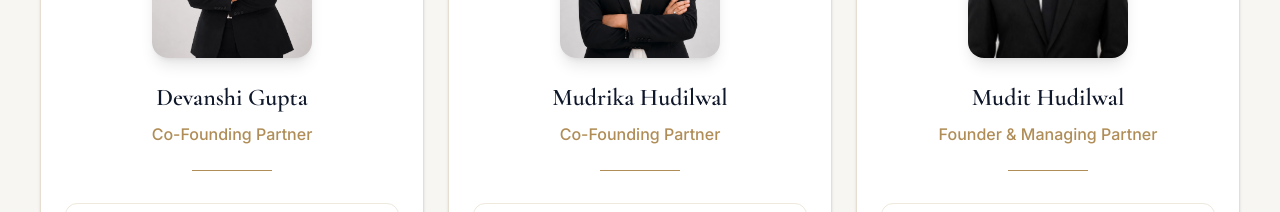
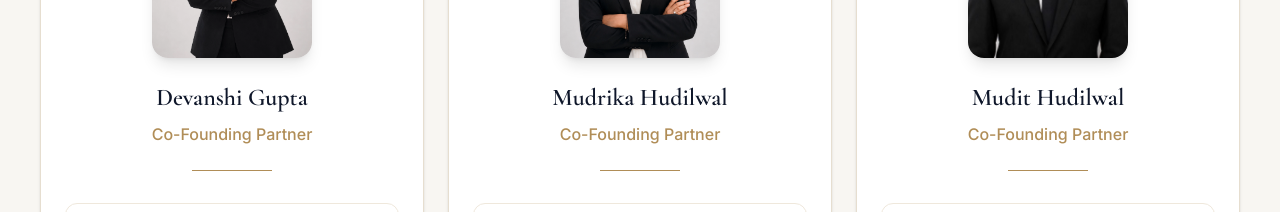
Before and after one commit to Lakshay1081/vidhinaad, a React (Vite) app: page / in a window 1280 px wide. Shown: the part 3820-4032 px from the top of the page. Built offline with nearby package versions, Linux system fonts and the light colour scheme.

Commit message:
Added founding partner details

```diff
--- a/src/components/sections/FoundingPartners.jsx
+++ b/src/components/sections/FoundingPartners.jsx
@@ -49,7 +49,7 @@ const partners = [
 
   {
     name: "Mudit Hudilwal",
-    role: "Founder & Managing Partner",
+    role: "Co-Founding Partner",
     image: mudit,
     expertise: [
       { icon: Briefcase, text: "Corporate & Commercial Advisory" },
```
